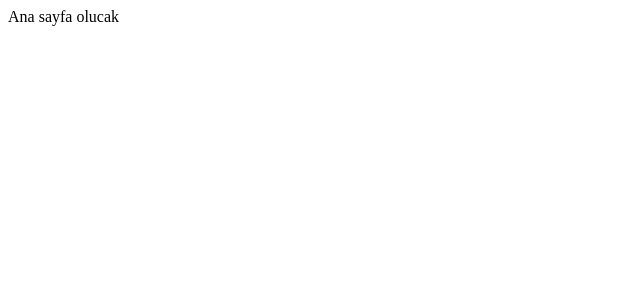
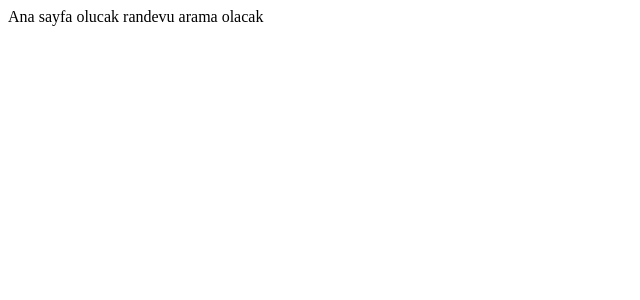
Before and after one commit to SudeCabuk/appointmentsystem, a Next.js app: page / in a window 1280 px wide. Shown: the top 300 px of the page, without its empty margins (0-640 px from the left). Built offline with nearby package versions, Linux system fonts and the light colour scheme.

Commit message:
main page update

```diff
--- a/src/app/page.js
+++ b/src/app/page.js
@@ -1,3 +1,3 @@
 export default function Home() {
-  return <div>Ana sayfa olucak</div>;
+  return <div>Ana sayfa olucak randevu arama olacak</div>;
 }
```
